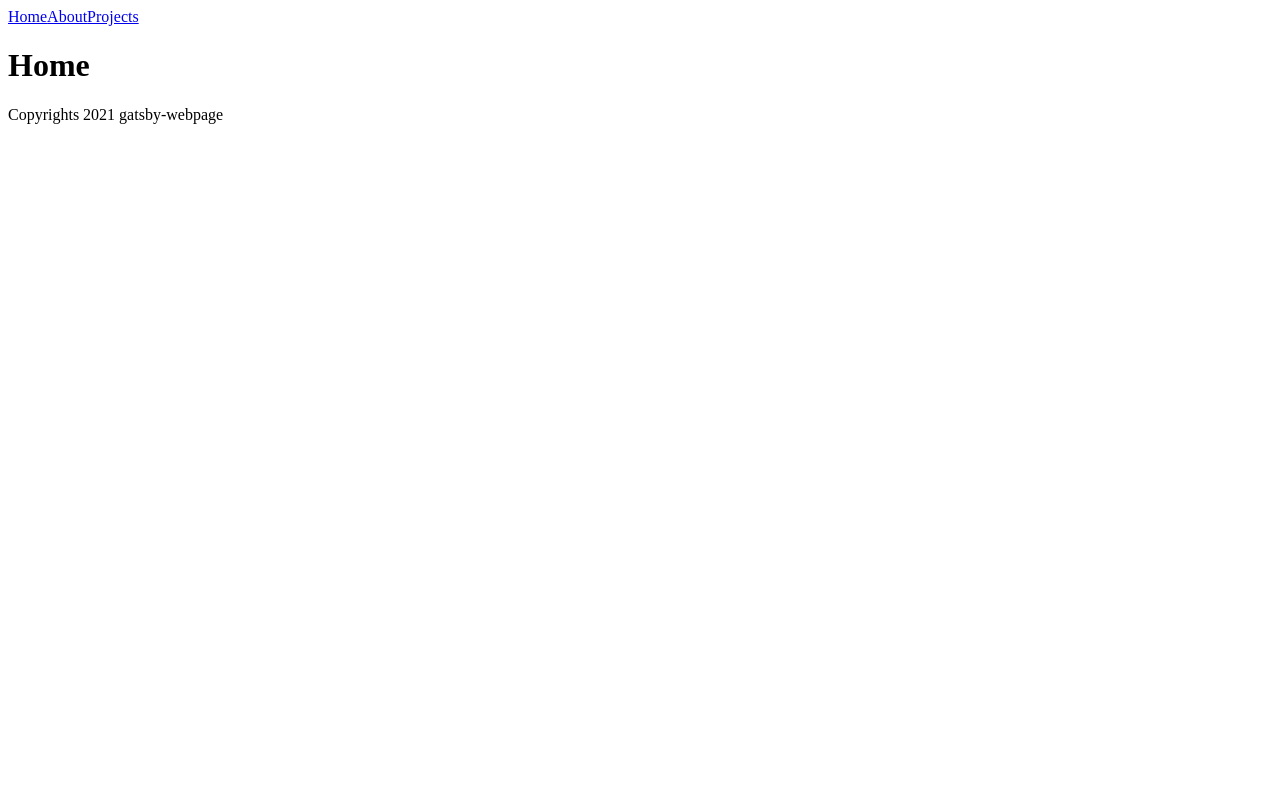
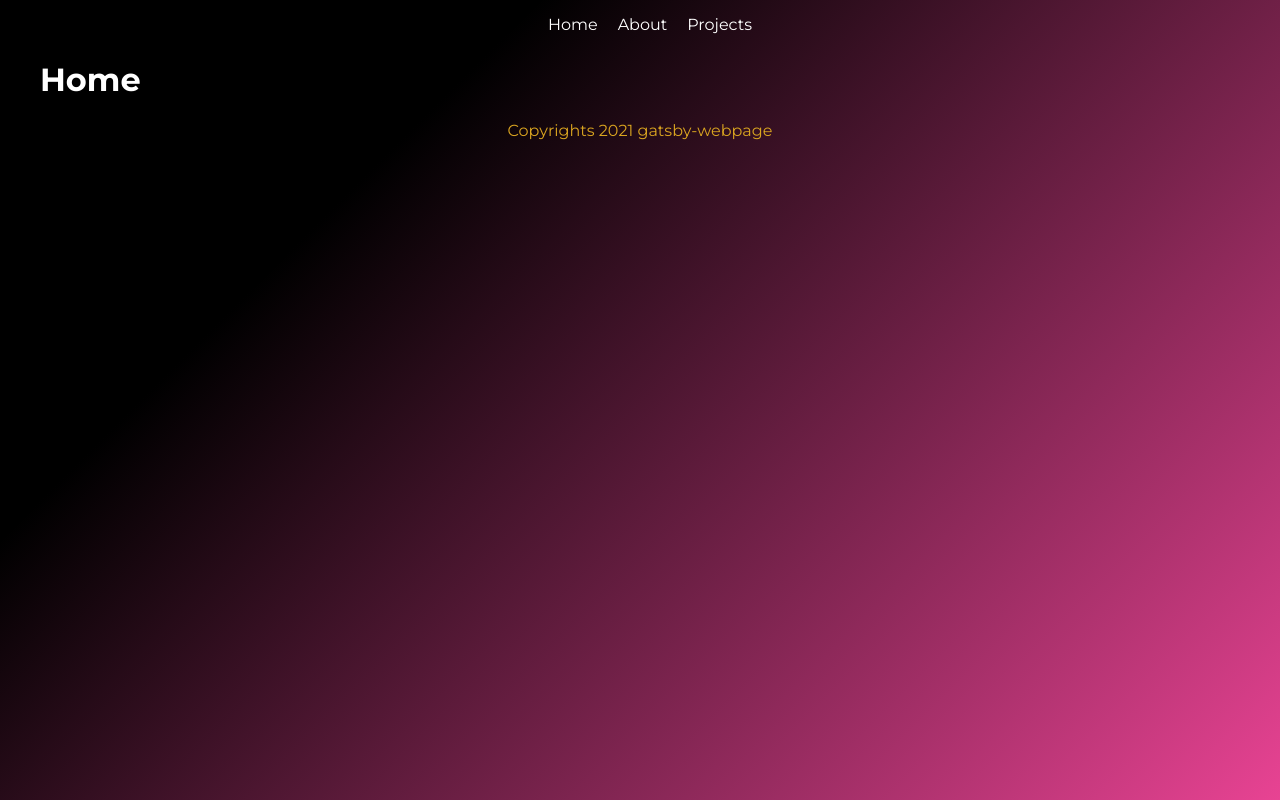
Before and after one commit to Marko221285/Responsive-Webpage, a Gatsby site: page / in a window 1280 px wide. Built offline with nearby package versions, Linux system fonts and the light colour scheme; Gatsby itself is replaced by a stand-in of ours.

Commit message:
global styling

```diff
--- a/src/components/Layout.js
+++ b/src/components/Layout.js
@@ -1,5 +1,6 @@
 import React from 'react'
 import Navbar from './Navbar'
+import '../styles/global.css'
 
 export default function Layout({children}) {
 
--- /dev/null
+++ b/src/styles/global.css
@@ -0,0 +1,44 @@
+@import url('https://fonts.googleapis.com/css2?family=Montserrat:wght@300;400;500;700&display=swap');
+
+* {
+  margin: 0;
+  padding: 0;
+  text-decoration: none;
+  font-family: "Montserrat";
+  color: white;
+}
+html, body {
+  min-height: 100%;
+}
+body {
+  background-color: #e84393;
+  background-image: linear-gradient(315deg, #e84393 0%, #000000 74%);
+}
+p {
+  margin: 16px auto;
+  line-height: 1.5em;
+}
+.layout {
+  max-width: 1200px;
+  margin: 0 auto;
+}
+nav .links {
+  display: flex;
+  justify-content: center;
+  margin: 15px auto;
+}
+nav a {
+  display: inline-block;
+  margin-left: 20px;
+  font-weight: 400;
+  padding-bottom: 8px;
+  border-bottom: 3px solid transparent;
+}
+nav a:hover {
+  border-color: white;
+}
+footer p{
+  text-align: center;
+  color: goldenrod;
+  margin: 20px auto;
+}
```
